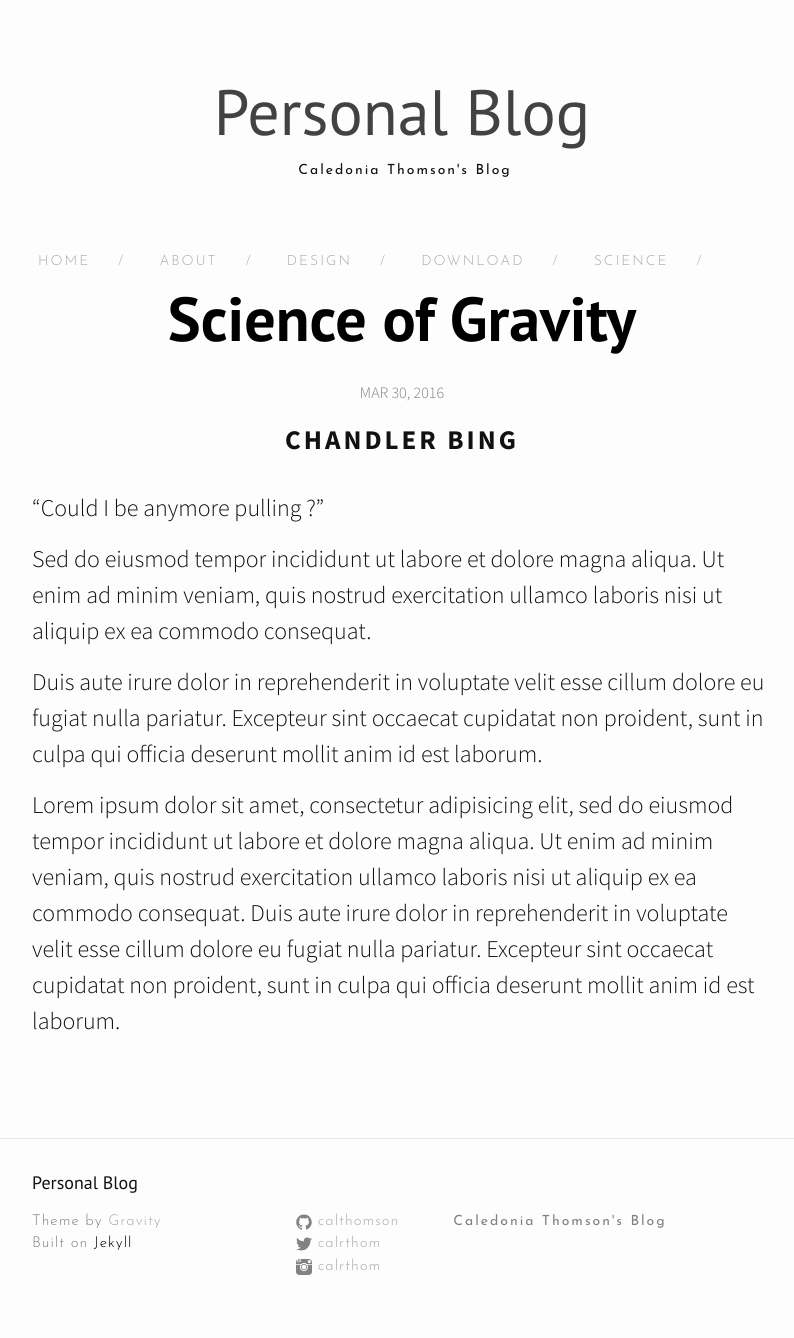
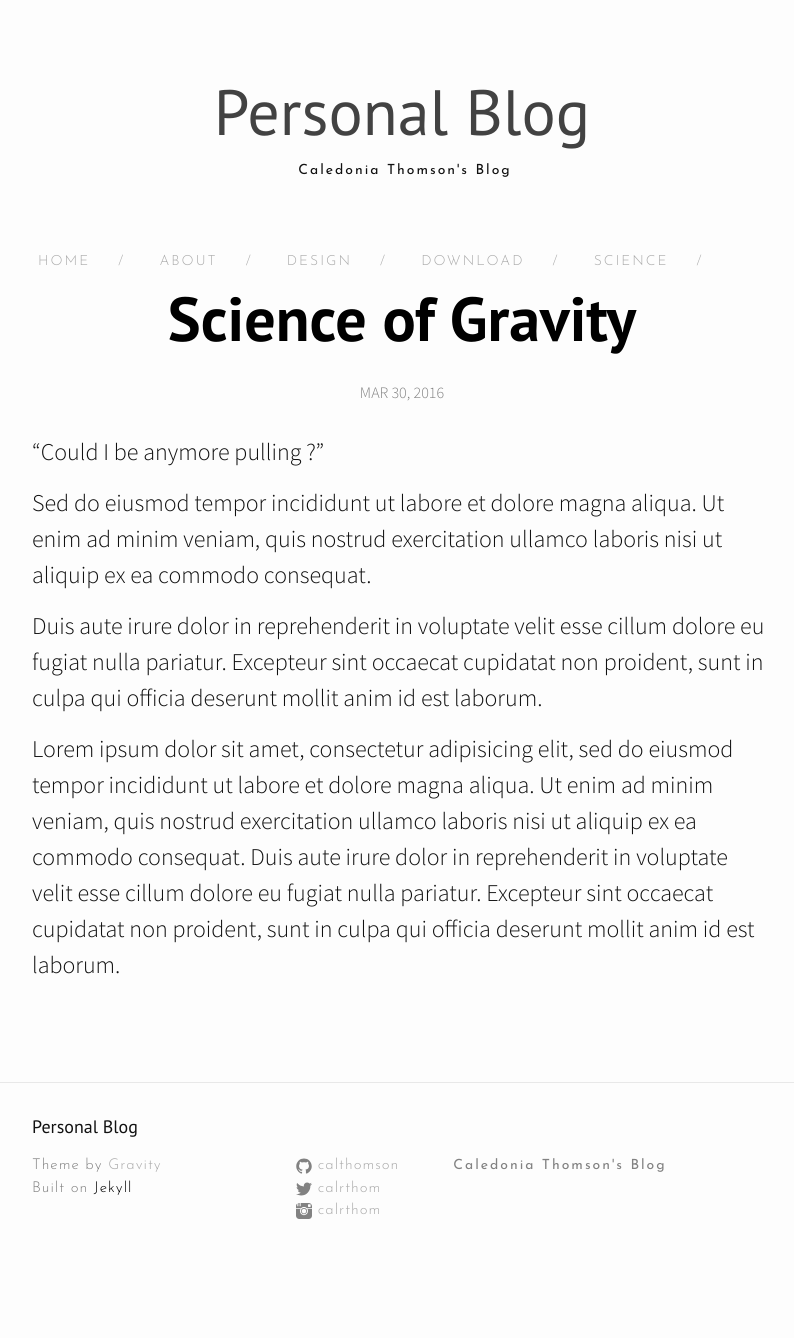
Before and after one commit to calthomson/calthomson.github.io, a Jekyll site: the page built from _posts/2016-03-29-saturna.markdown, in a window 1280 px wide. Shown: the whole page, without its empty margins (238-1032 px from the left). Built offline with Jekyll 4.4.1, drawn with Linux system fonts in a browser that asks for light colours; nearby versions of some CDN libraries; after the commit the page ends 1283 px from its top, so only the background shows below that.

Commit message:
Update post.html

```diff
--- a/_layouts/post.html
+++ b/_layouts/post.html
@@ -8,8 +8,6 @@
   <center>  <p class="post-meta"><time datetime="{{ page.date | date_to_xmlschema }}" itemprop="datePublished">{{ page.date | date: "%b %-d, %Y" }}</time></p>
     {% if page.author %}
      <div class="">
-       <center><p ><strong><span class="small-site-title"> <h2 style="letter-spacing: 3px !important;
-       text-transform: uppercase !important;">{{page.author}}</h2></span></strong></p></center>
 
      </div>
      {% endif %}
```
